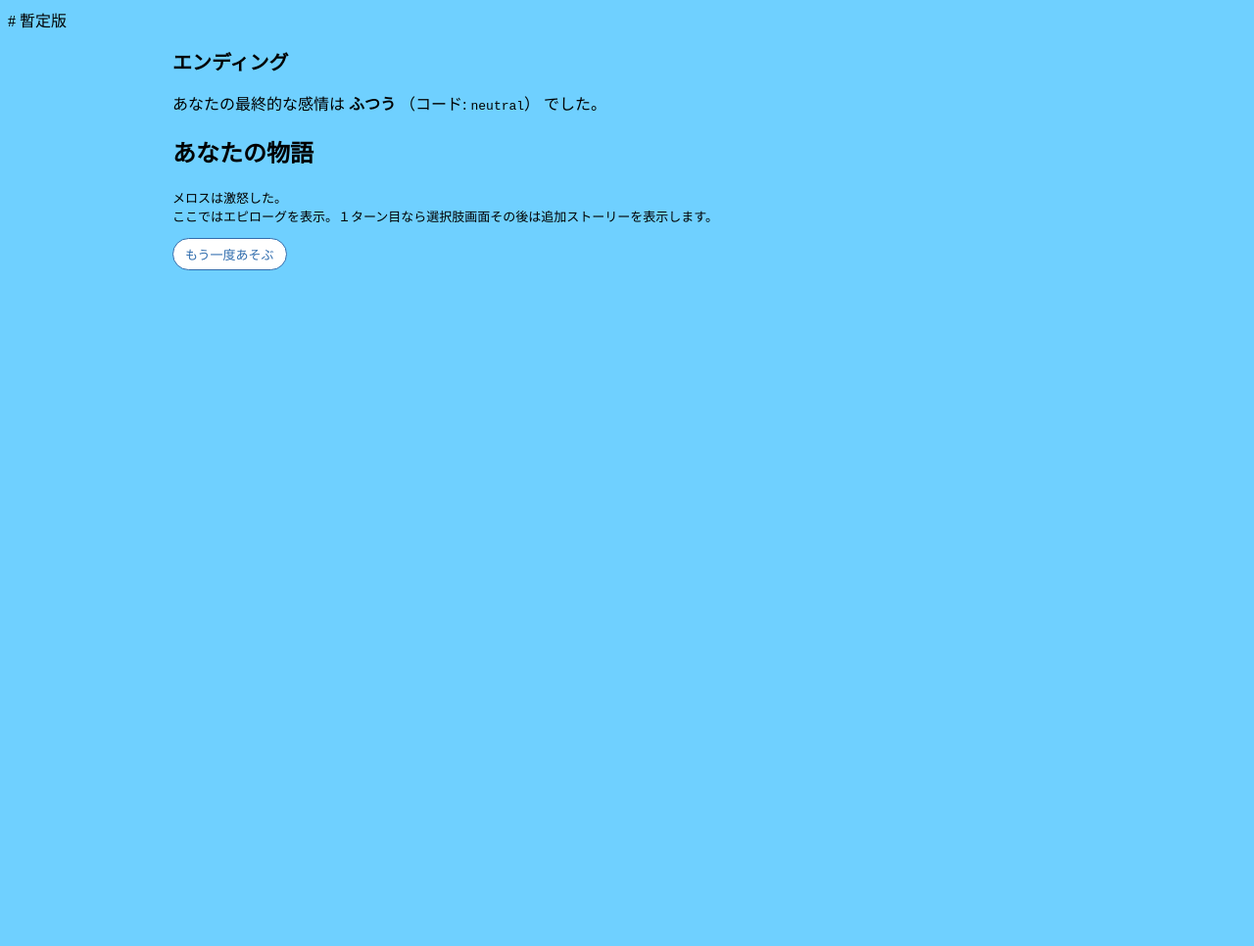
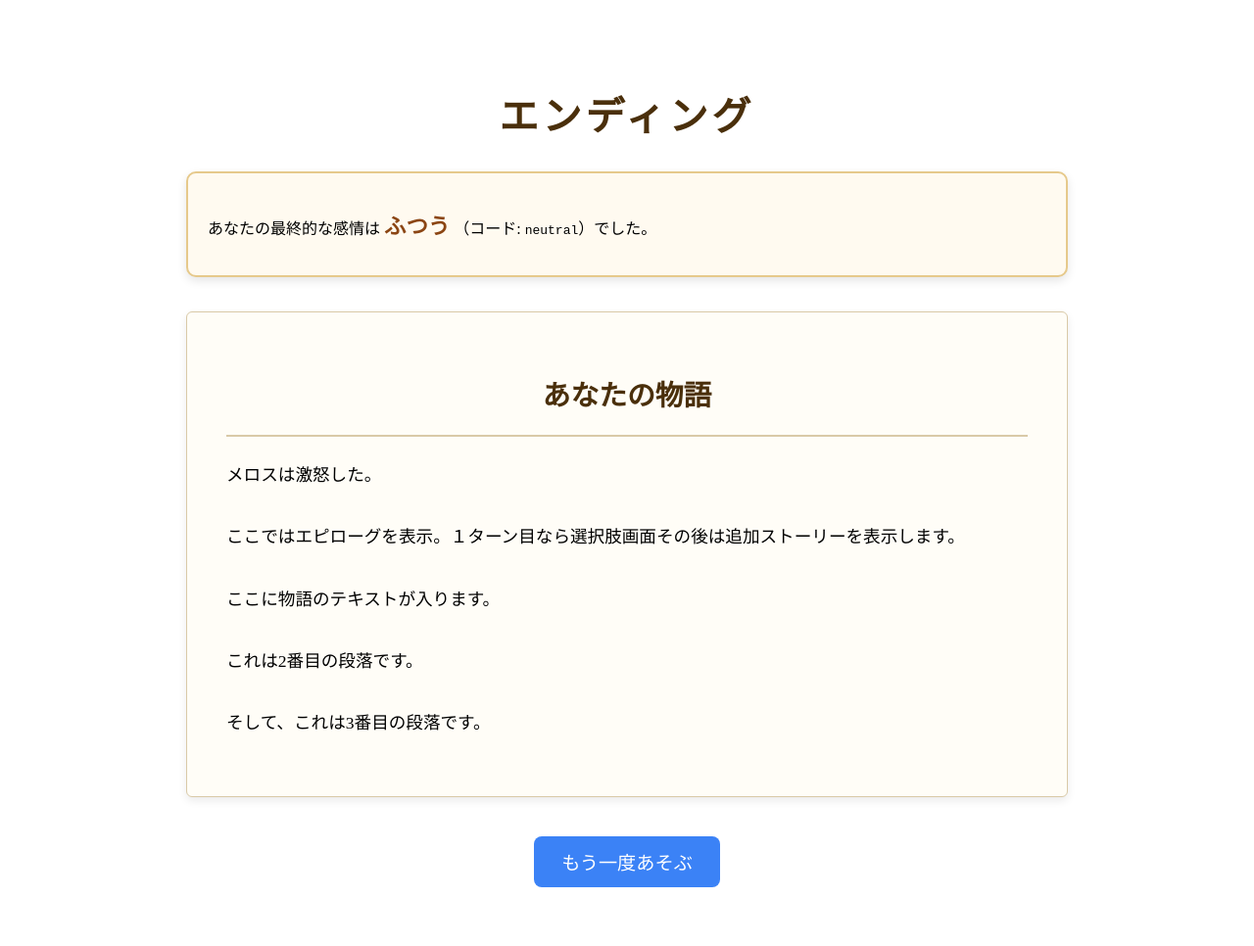
Before and after one commit to cchoyst/team6_run-literature, a Flask app: page /ending in a window 1280 px wide. Shown: the whole page at 98% size. Before the commit the page ends 800 px from the top, so only its background shows below. Run offline with Flask 3, Linux system fonts and the light colour scheme.

Commit message:
endingの修正

```diff
--- a/app/main.py
+++ b/app/main.py
@@ -183,22 +183,21 @@ def ending():
     story_data = load_story()
     generated_story = story_data.get("story", [])
 
-    # ★ プレイ開始時の固定ストーリー（initialStory)
+    # ★ プレイ開始時の固定ストーリー
     initial_story = [
         "メロスは激怒した。",
         "ここではエピローグを表示。１ターン目なら選択肢画面その後は追加ストーリーを表示します。"
     ]
 
-    # ★ 全ストーリー結合
+    # ★ 段落リストのまま結合する
     full_story = initial_story + generated_story
-    story_text = "\n".join(full_story)
 
     return render_template(
         "ending.html",
-        final_label=final_label, # 希望・ふつう など
-        final_mood=final_mood,   # hope・neutral など
-        history=history,         # 途中の mood 遷移 【あとで確認】
-        story_text=story_text    # story
+        final_label=final_label,
+        final_mood=final_mood,
+        history=history,
+        story_text=full_story
     )
 
 
--- a/app/static/data/story.json
+++ b/app/static/data/story.json
@@ -1,3 +1,5 @@
 {
-  "story": []
+  "story": ["ここに物語のテキストが入ります。",
+            "これは2番目の段落です。",
+            "そして、これは3番目の段落です。"]
 }
--- a/app/templates/ending.html
+++ b/app/templates/ending.html
@@ -1,4 +1,3 @@
-# 暫定版
 <!DOCTYPE html>
 <html lang="ja">
 <head>
@@ -6,33 +5,117 @@
   <title>エンディング</title>
   <link rel="stylesheet"
         href="{{ url_for('static', filename='css/main.css') }}">
+
+  <style>
+    /* --- 全体レイアウト --- */
+    .ending-wrapper {
+      max-width: 900px;
+      margin: 40px auto;
+      padding: 20px;
+      font-family: "Noto Serif JP", serif;
+    }
+
+    .ending-title {
+      text-align: center;
+      font-size: 2.5rem;
+      margin-bottom: 30px;
+      font-weight: bold;
+      color: #4a2f0b;
+      letter-spacing: 0.1em;
+    }
+
+    /* --- 感情パネル --- */
+    .summary-card {
+      background: #fffaf0;
+      border: 2px solid #e6c98b;
+      border-radius: 10px;
+      padding: 20px;
+      margin-bottom: 35px;
+      box-shadow: 0 4px 10px rgba(0,0,0,0.1);
+    }
+
+    .summary-card strong {
+      font-size: 1.4rem;
+      color: #8b4513;
+    }
+
+    /* --- 物語パネル（本のページ風） --- */
+    .story-book {
+      background: #fffdf7;
+      border: 1px solid #d9c9a7;
+      border-radius: 6px;
+      padding: 30px 40px;
+      box-shadow: 0 4px 8px rgba(0,0,0,0.08);
+      line-height: 2.2;
+      margin-bottom: 40px;
+    }
+
+    .story-book h2 {
+      text-align: center;
+      font-size: 1.8rem;
+      margin-bottom: 20px;
+      color: #4a2f0b;
+      border-bottom: 2px solid #d9c9a7;
+      padding-bottom: 8px;
+    }
+
+    .story-paragraph {
+      margin-bottom: 1.4em;
+      font-size: 1.1rem;
+      white-space: pre-wrap;
+    }
+
+    /* --- ボタン --- */
+    .restart-button {
+      display: block;
+      margin: 0 auto;
+      padding: 12px 28px;
+      font-size: 1.2rem;
+      background: #3b82f6;
+      color: white;
+      border-radius: 8px;
+      border: none;
+      cursor: pointer;
+      transition: 0.3s;
+    }
+
+    .restart-button:hover {
+      background: #2563eb;
+    }
+  </style>
 </head>
-<body class="game-body">
-<div class="game-wrapper">
 
-  <h1 class="game-title">エンディング</h1>
+<body>
+<div class="ending-wrapper">
 
-  <section class="ending-panel">
-    <p class="ending-main">
+  <h1 class="ending-title">エンディング</h1>
+
+  <!-- ▼ 最終的な感情の結果 ---------------------------- -->
+  <div class="summary-card">
+    <p>
       あなたの最終的な感情は
       <strong>{{ final_label }}</strong>
-      （コード: <code>{{ final_mood }}</code>）
-      でした。
+      （コード: <code>{{ final_mood }}</code>）でした。
     </p>
 
     {% if history %}
-      <p class="ending-sub">
-        これまでの気分の変化:
-        {{ history | join(" → ") }}
-      </p>
+    <p style="margin-top: 12px;">
+      感情の変化の軌跡：
+      {{ history | join(" → ") }}
+    </p>
     {% endif %}
-  </section>
+  </div>
 
-  <section class="ending-panel">
+  <!-- ▼ あなたの物語（本のページ風） -------------------- -->
+  <div class="story-book">
     <h2>あなたの物語</h2>
-    <pre class="ending-story">{{ story_text }}</pre>
-  </section>
 
+    {% for paragraph in story_text %}
+      <p class="story-paragraph">{{ paragraph }}</p>
+    {% endfor %}
+  </div>
+
+  <!-- ▼ ボタン ------------------------------------------ -->
   <form method="get" action="{{ url_for('index') }}">
     <button type="submit" class="restart-button">
       もう一度あそぶ
```
